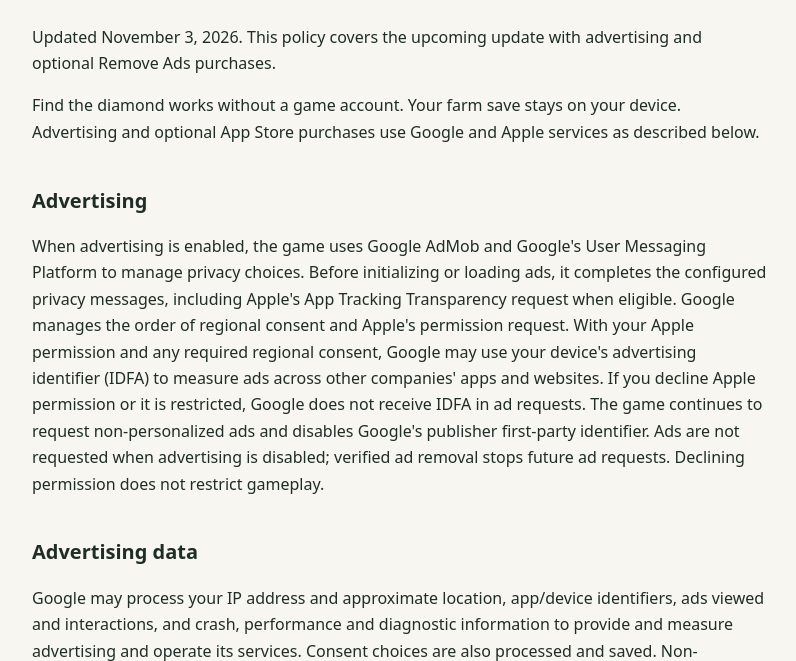
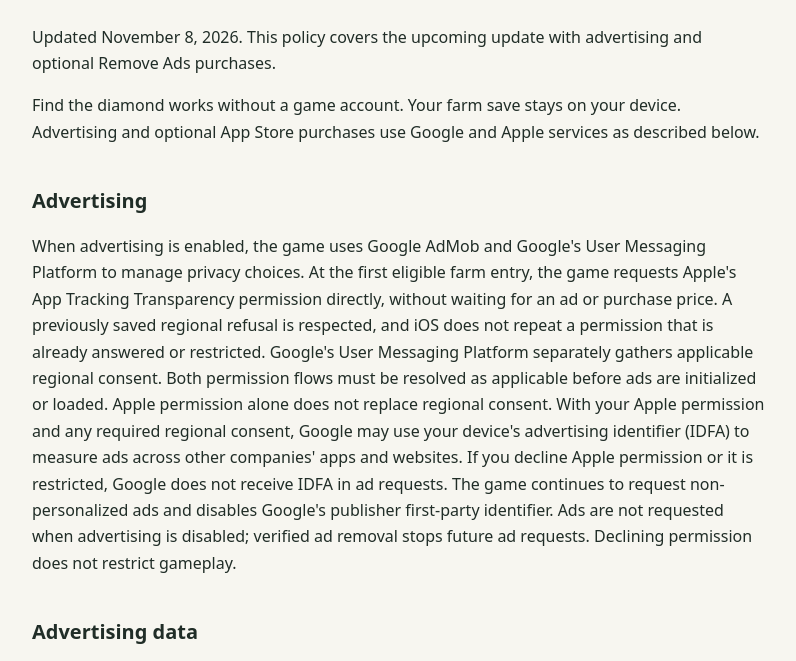
Before and after one commit to MajornaTradern/find-the-diamond-website, a plain HTML site: page privacy-ads.html in a window 1280 px wide. Shown: the part 136-797 px from the top of the page, without its empty margins (240-1036 px from the left). Drawn offline with Linux system fonts and the light colour scheme.

Commit message:
Describe early native ATT permission and separate regional consent

```diff
--- a/privacy-ads.html
+++ b/privacy-ads.html
@@ -18,10 +18,10 @@
 <body>
 <main>
   <h1>Find the diamond privacy policy</h1>
-  <p>Updated November 3, 2026. This policy covers the upcoming update with advertising and optional Remove Ads purchases.</p>
+  <p>Updated November 8, 2026. This policy covers the upcoming update with advertising and optional Remove Ads purchases.</p>
   <p>Find the diamond works without a game account. Your farm save stays on your device. Advertising and optional App Store purchases use Google and Apple services as described below.</p>
   <h2>Advertising</h2>
-  <p>When advertising is enabled, the game uses Google AdMob and Google&#x27;s User Messaging Platform to manage privacy choices. Before initializing or loading ads, it completes the configured privacy messages, including Apple&#x27;s App Tracking Transparency request when eligible. Google manages the order of regional consent and Apple&#x27;s permission request. With your Apple permission and any required regional consent, Google may use your device&#x27;s advertising identifier (IDFA) to measure ads across other companies&#x27; apps and websites. If you decline Apple permission or it is restricted, Google does not receive IDFA in ad requests. The game continues to request non-personalized ads and disables Google&#x27;s publisher first-party identifier. Ads are not requested when advertising is disabled; verified ad removal stops future ad requests. Declining permission does not restrict gameplay.</p>
+  <p>When advertising is enabled, the game uses Google AdMob and Google&#x27;s User Messaging Platform to manage privacy choices. At the first eligible farm entry, the game requests Apple&#x27;s App Tracking Transparency permission directly, without waiting for an ad or purchase price. A previously saved regional refusal is respected, and iOS does not repeat a permission that is already answered or restricted. Google&#x27;s User Messaging Platform separately gathers applicable regional consent. Both permission flows must be resolved as applicable before ads are initialized or loaded. Apple permission alone does not replace regional consent. With your Apple permission and any required regional consent, Google may use your device&#x27;s advertising identifier (IDFA) to measure ads across other companies&#x27; apps and websites. If you decline Apple permission or it is restricted, Google does not receive IDFA in ad requests. The game continues to request non-personalized ads and disables Google&#x27;s publisher first-party identifier. Ads are not requested when advertising is disabled; verified ad removal stops future ad requests. Declining permission does not restrict gameplay.</p>
   <h2>Advertising data</h2>
   <p>Google may process your IP address and approximate location, app/device identifiers, ads viewed and interactions, and crash, performance and diagnostic information to provide and measure advertising and operate its services. Consent choices are also processed and saved. Non-personalized ads still involve data processing. The game does not request access to contacts, device location services, photos, camera or microphone.</p>
   <h2>Purchases</h2>
```
